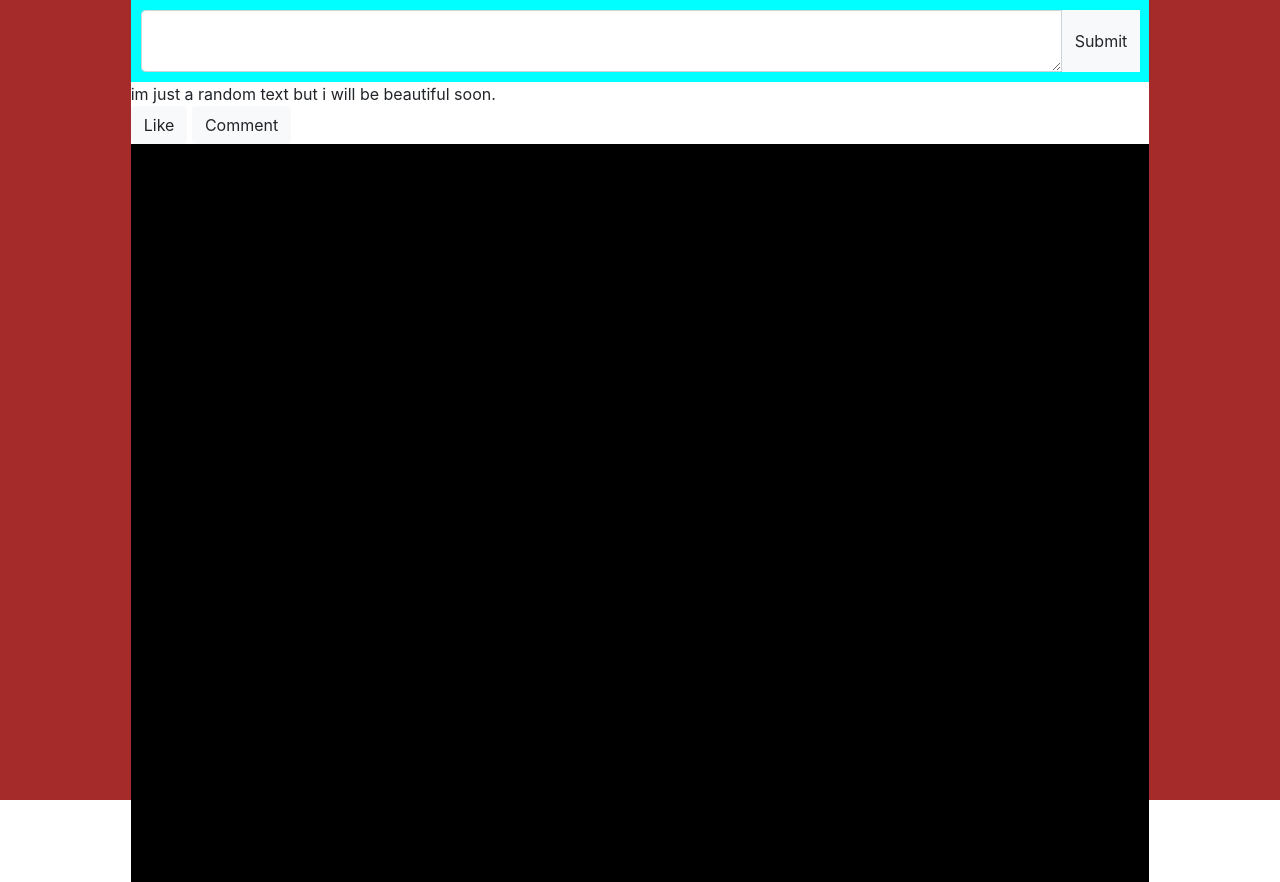
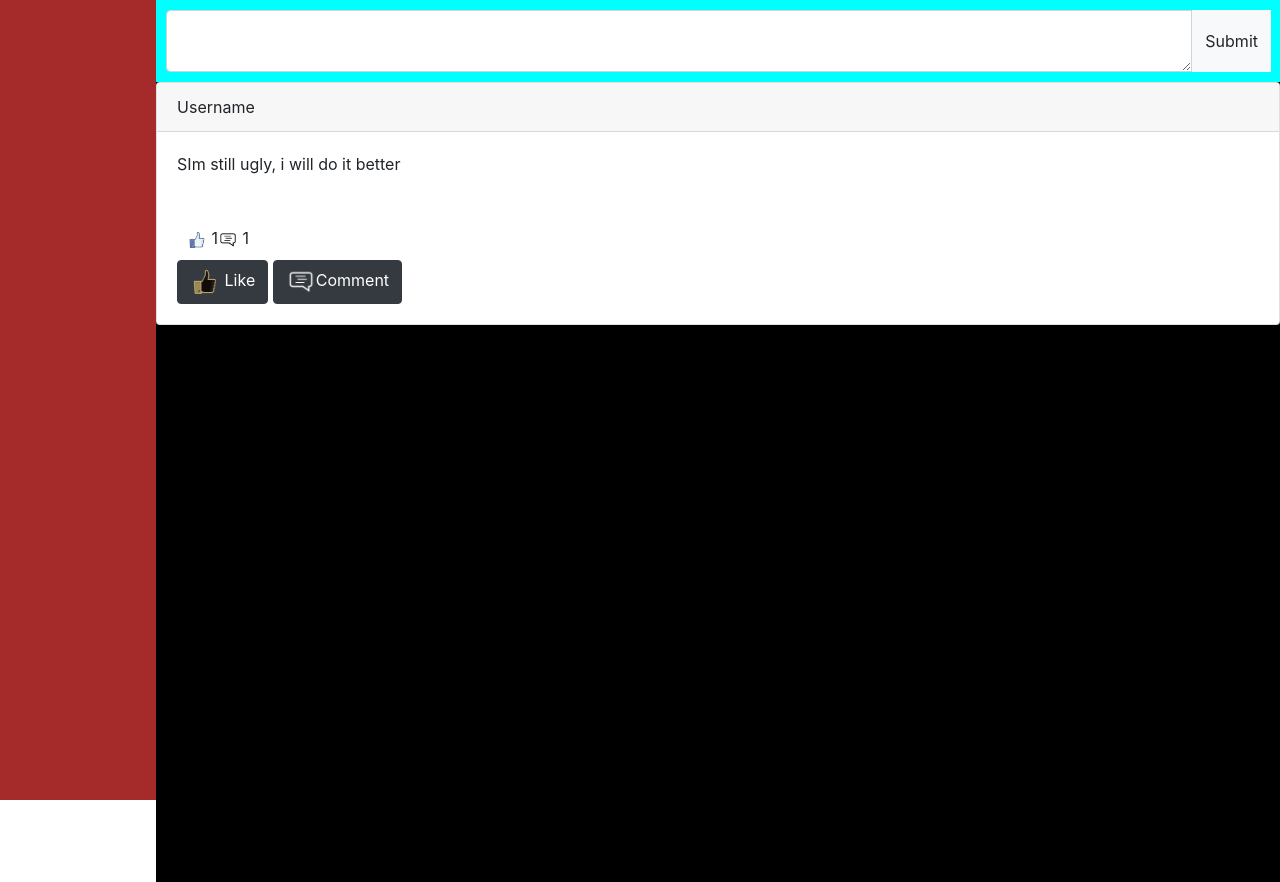
Before and after one commit to Zombclick/websiteStage, a PHP site: page /home.html in a window 1280 px wide. Shown: the part 56-938 px from the top of the page. Run offline with PHP 8.4, Linux system fonts and the light colour scheme.

Commit message:
Status counter section added + new status

```diff
--- a/assets/css/status-style.css
+++ b/assets/css/status-style.css
@@ -28,6 +28,23 @@
     background-color: white;
 }
 
+.status-info{
+    display: flex;
+    justify-content: flex-start;
+    margin: 10px;
+}
 .status-info > div{
 
 }
+
+.icon{
+    width: 30px;
+    height: 30px;
+    filter: invert(100%);
+}
+
+
+.icon-counter{
+    width: 20px;
+    height: 20px;
+}
--- a/home.html
+++ b/home.html
@@ -36,34 +36,44 @@
             </div>
     </div>
 
+    <div class="feed">
 
-        <div class="feed">
-            <div class="status">
+        <div class="card">
+            <div class="card-header">
+            Username
+            </div>
 
-                <span class="status-txt">
-                    im just a random text but i will be beautiful soon.
-                </span>
+            <div class="card-body">
+                <p class="card-text">SIm still ugly, i will do it better</p> <br>
 
                 <div class="status-info">
+
                     <div class="counter-like">
-
-                    </div>
-                    <div class="counter-comments">
-
-                    </div>
+                    <span>
+                    <img class="icon-counter" src="./assets/img/like-icon.png">
+                    <!--Like Counter Smarty -->
+                    1
+                    </span>
                 </div>
 
-                <div class="status-options">
-                    <button class="btn-reactions btn btn-light">Like</button>
-                    <button class="btn-comment btn btn-light">Comment</button>
+                <div class="counter-comments">
+                    <span>
+                    <img class="icon-counter" src="./assets/img/comment-icon.png">
+                    <!--Comment Counter Smarty -->
+                    1
+                    </span>
                 </div>
             </div>
+
+            <a href="#" class="btn btn-dark"> <img class="icon" src="./assets/img/like-icon.png"> Like</a>
+            <a href="#" class="btn btn-dark"> <img class="icon" src="./assets/img/comment-icon.png">Comment</a>
+
         </div>
-
     </div>
 
 
-    <div class="leaderboard-table sidewindow"></div>
+    <div class="friends-table sidewindow"></div>
+
 </div>
 
 
```
Also changed, not shown: assets/img/comment-icon.png (added), assets/img/like-icon.png (added).
